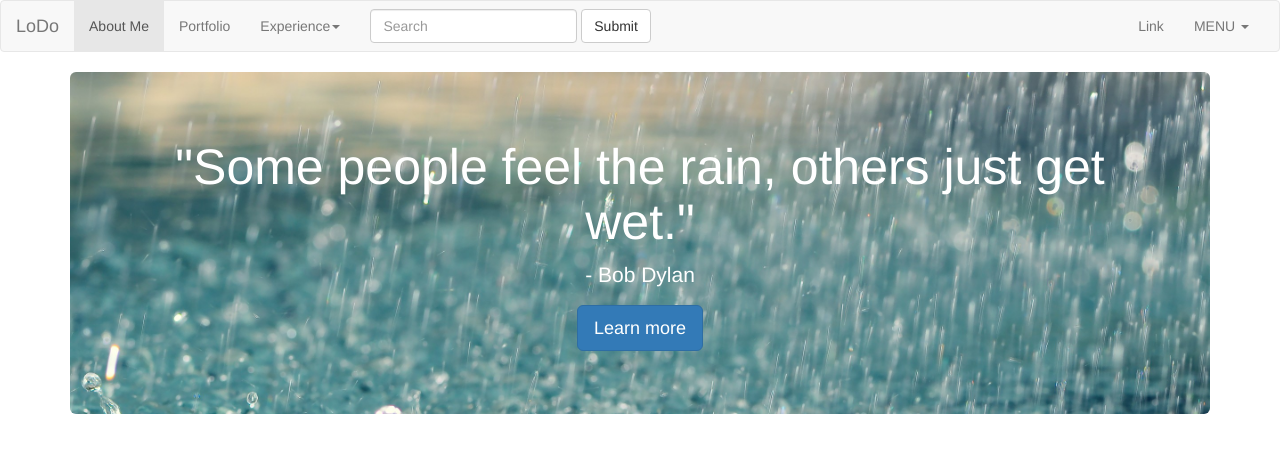
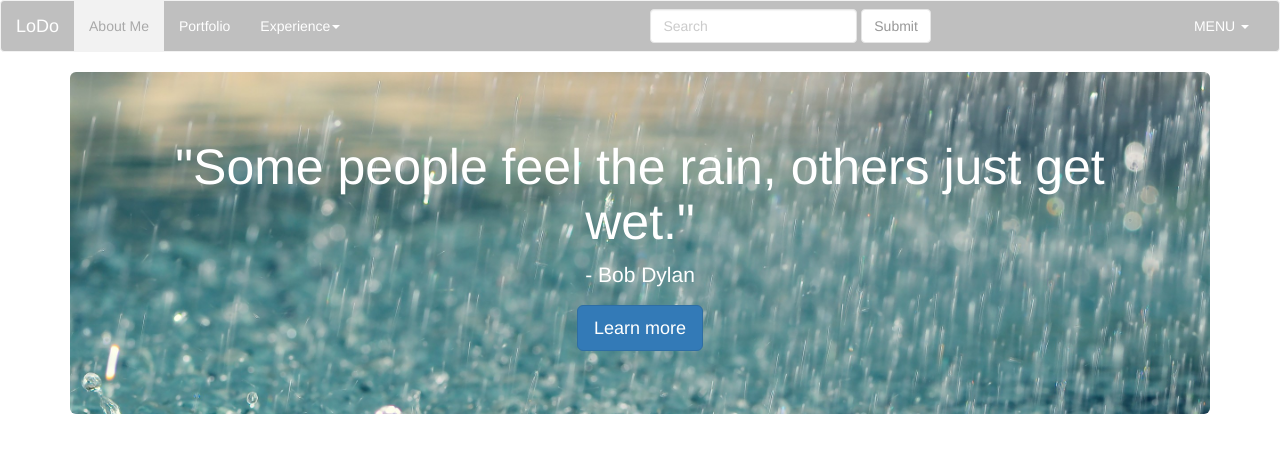
Before and after one commit to LoDo25/Week-8, a plain HTML site: page index.html in a window 1280 px wide. Drawn offline with nearby package versions, Linux system fonts and the light colour scheme.

Commit message:
last round

```diff
--- a/css/style.css
+++ b/css/style.css
@@ -20,8 +20,21 @@
 	color: gray;
 }
 
+.navbar-default .navbar-nav>li>a {
+	color: white;
+}
+.navbar-default {
+	background-color: gray;
+	opacity: .5;
+}
+.navbar-default .navbar-brand {
+	color: white;
+}
+.navbar-form {
+	margin-left: 280px;
+}
 @media (max-width: 992px) {
-	.jumbotron h1 {
+	.jumbotron h1 .btn {
 		font-size: 20px;
 	}
 }
--- a/index.html
+++ b/index.html
@@ -48,7 +48,6 @@
         <button type="submit" class="btn btn-default">Submit</button>
       </form>
       <ul class="nav navbar-nav navbar-right">
-        <li><a href="#">Link</a></li>
         <li class="dropdown">
           <a href="#" class="dropdown-toggle" data-toggle="dropdown" role="button" aria-haspopup="true" aria-expanded="false">MENU <span class="caret"></span></a>
           <ul class="dropdown-menu">
```
